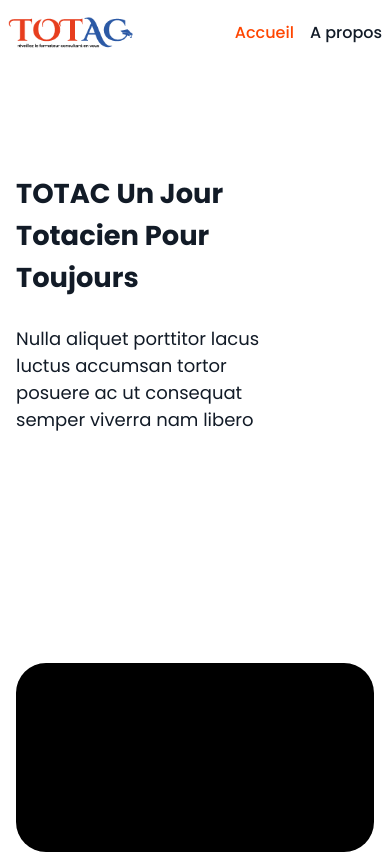
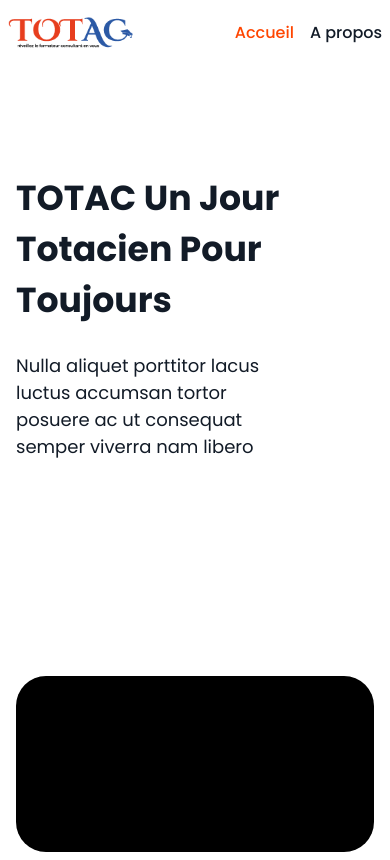
Before and after one commit to jealife/Totac-academy, a React (Create React App) app: page / in a window 390 px wide. Built offline with nearby package versions, Linux system fonts and the light colour scheme.

Commit message:
Changes to be committed: 	modified:   src/components/home/home.css

```diff
--- a/src/components/home/home.css
+++ b/src/components/home/home.css
@@ -50,7 +50,7 @@
 
 @media (max-width: 767.98px){
     .left-content h1{
-        font-size: 7vw;
+        font-size: 8.9vw;
         margin-bottom: .5rem;
     }
 }
```
